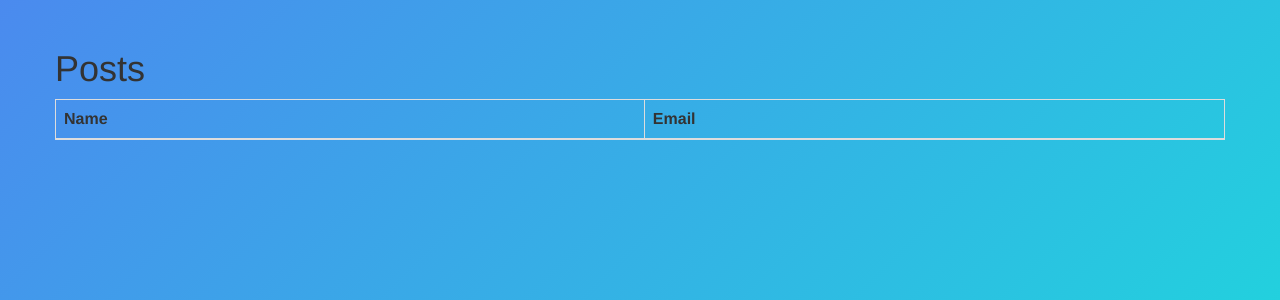
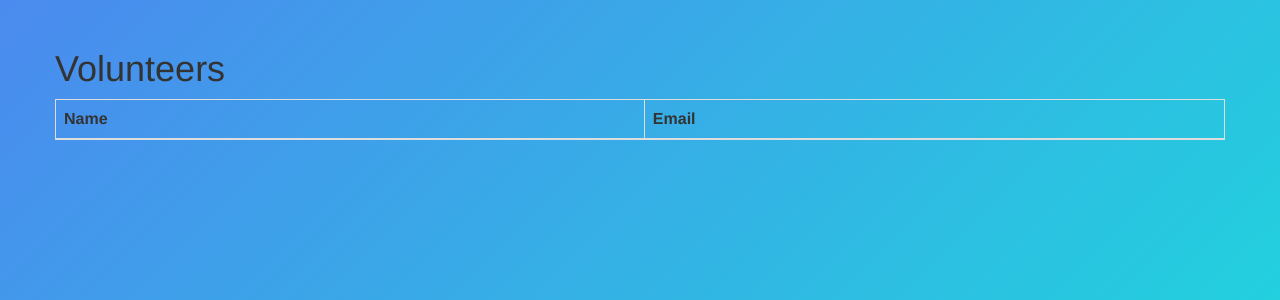
Before and after one commit to ahujasushant/coen6311, a Flask app: page /volunteers in a window 1280 px wide. Shown: the part 51-351 px from the top of the page. Run offline with Flask 2, Linux system fonts and the light colour scheme; data that the repository does not hold is empty.

Commit message:
Corrects the name in the volunteers index file

```diff
--- a/coen_6311/templates/volunteer/index.html
+++ b/coen_6311/templates/volunteer/index.html
@@ -6,7 +6,7 @@
 
 {% block content %}
 <div class="row">
-    <h1>Posts</h1>
+    <h1>Volunteers</h1>
     <table class="table table-bordered">
         <thead class="thead-dark">
 
```
